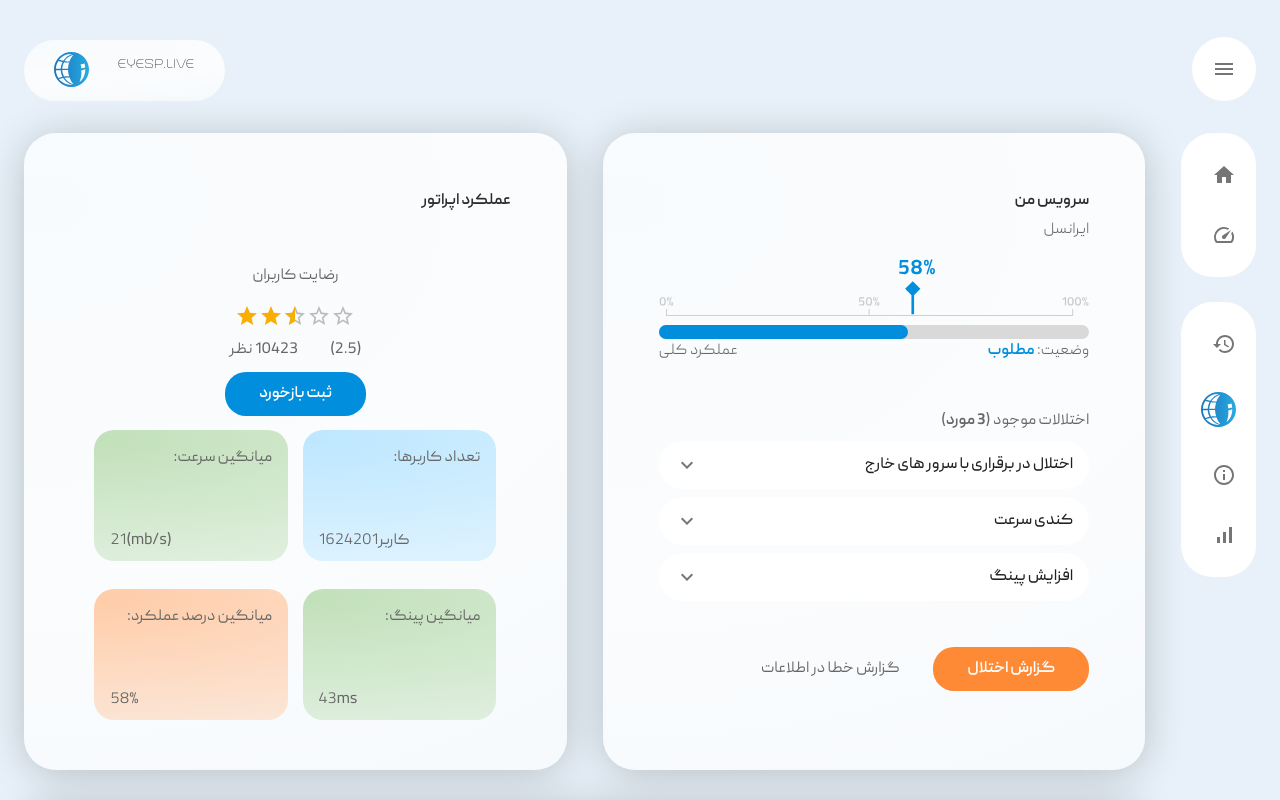
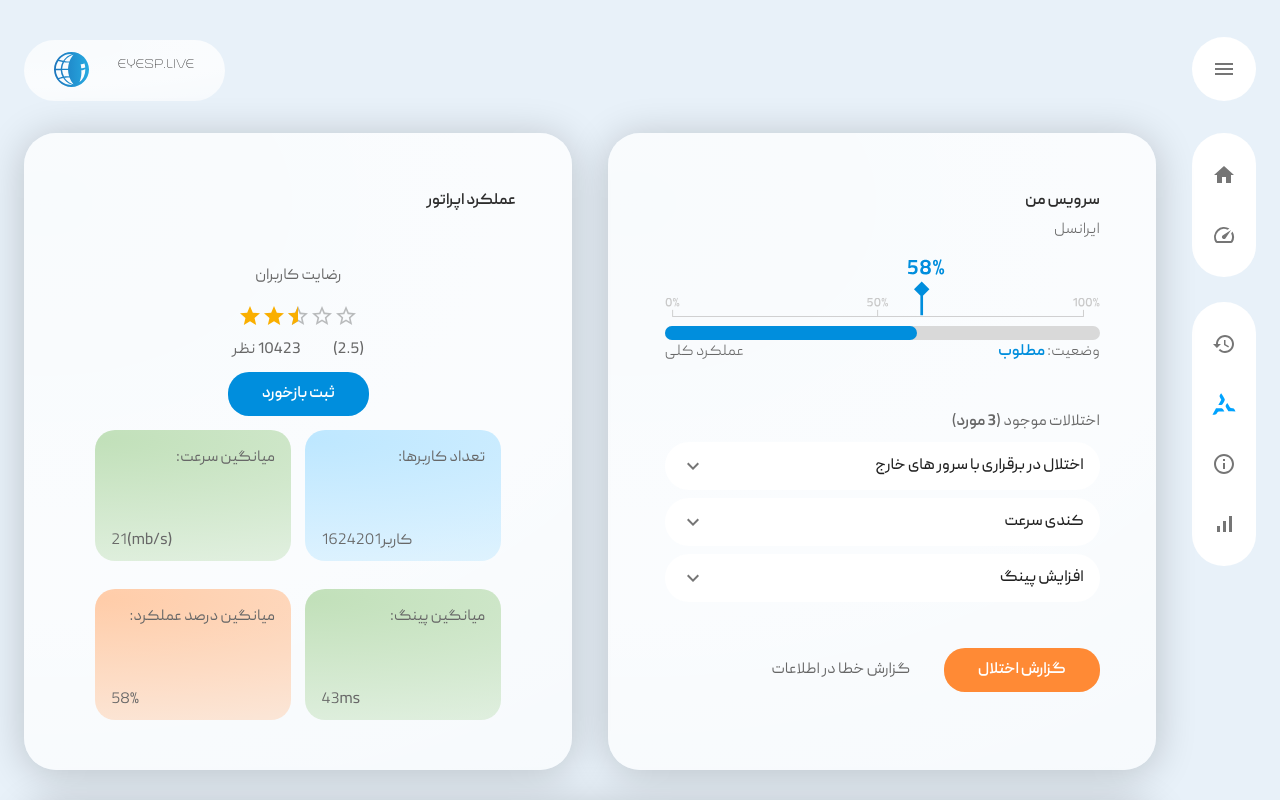
Before and after one commit to Raika-Company/eyesp-v1, a React (Vite) app in the folder client-app/: page /my-isp in a window 1280 px wide. Shown: the top 800 px of the page. Built offline with nearby package versions, Linux system fonts and the light colour scheme.

Commit message:
fix: fix my isp icon

```diff
--- /dev/null
+++ b/client-app/src/app/layouts/ISP.jsx
@@ -0,0 +1,33 @@
+import { SvgIcon } from "@mui/material";
+
+const ISP = ({ color }) => {
+  return (
+    <SvgIcon
+      width="45pt"
+      height="42pt"
+      viewBox="0 0 45.000000 42.000000"
+    >
+      <g
+        transform="translate(0.000000,42.000000) scale(0.100000,-0.100000)"
+        fill={color}
+        stroke="none"
+      >
+        <path
+          d="M154 386 c-17 -27 -17 -29 1 -63 l19 -35 -28 -49 -27 -49 35 0 c31 0
+38 5 61 43 14 24 25 50 25 58 0 8 -16 38 -34 68 l-34 54 -18 -27z"
+        />
+        <path
+          d="M267 199 c-17 -31 -17 -32 11 -78 l29 -46 67 -3 67 -3 -16 31 c-13
+24 -22 30 -49 30 -29 0 -36 6 -60 50 -15 28 -28 50 -29 50 -1 0 -10 -14 -20
+-31z"
+        />
+        <path
+          d="M42 70 l-33 -60 35 0 c29 0 38 5 51 30 15 28 19 30 76 30 l60 0 -18
+30 c-16 28 -21 30 -78 30 l-60 0 -33 -60z"
+        />
+      </g>
+    </SvgIcon>
+  );
+};
+
+export default ISP;
--- a/client-app/src/app/layouts/NavSection.jsx
+++ b/client-app/src/app/layouts/NavSection.jsx
@@ -10,7 +10,7 @@ import {
   SignalCellularAltOutlined as SignalCellularAltOutlinedIcon,
 } from "@mui/icons-material";
 import { useLocation, useNavigate } from "react-router-dom";
-import Logo from "./logo";
+import ISP from "./ISP";
 const NAV_ITEMS = [
   {
     label: "صفحه اصلی",
@@ -44,7 +44,7 @@ const NAV_ITEMS = [
   },
   {
     label: "اپراتور من",
-    icon: (color) => <Logo color={color} />,
+    icon: (color) => <ISP color={color} />,
     path: "/my-isp",
     toggle: "isMyOperator",
   },
```
